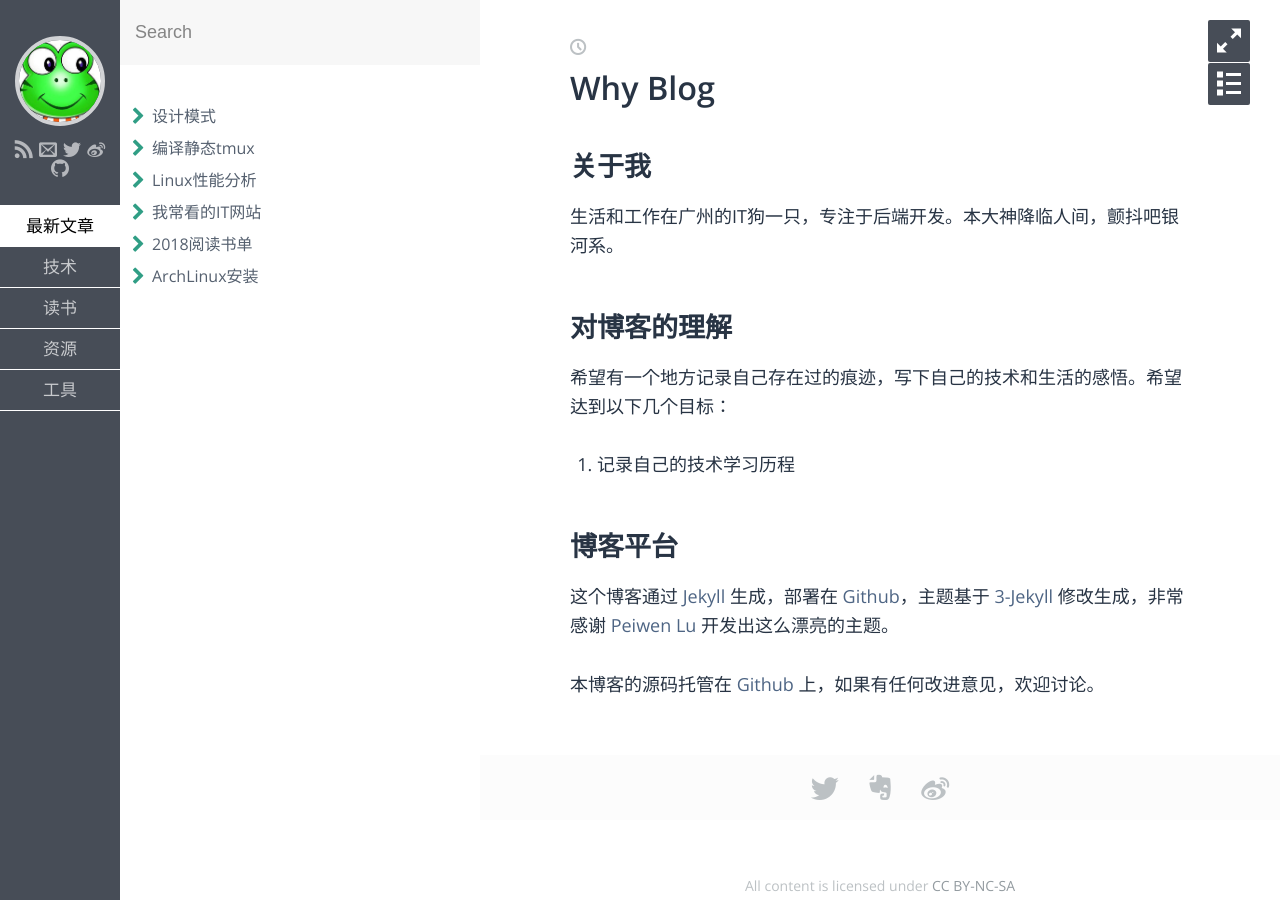
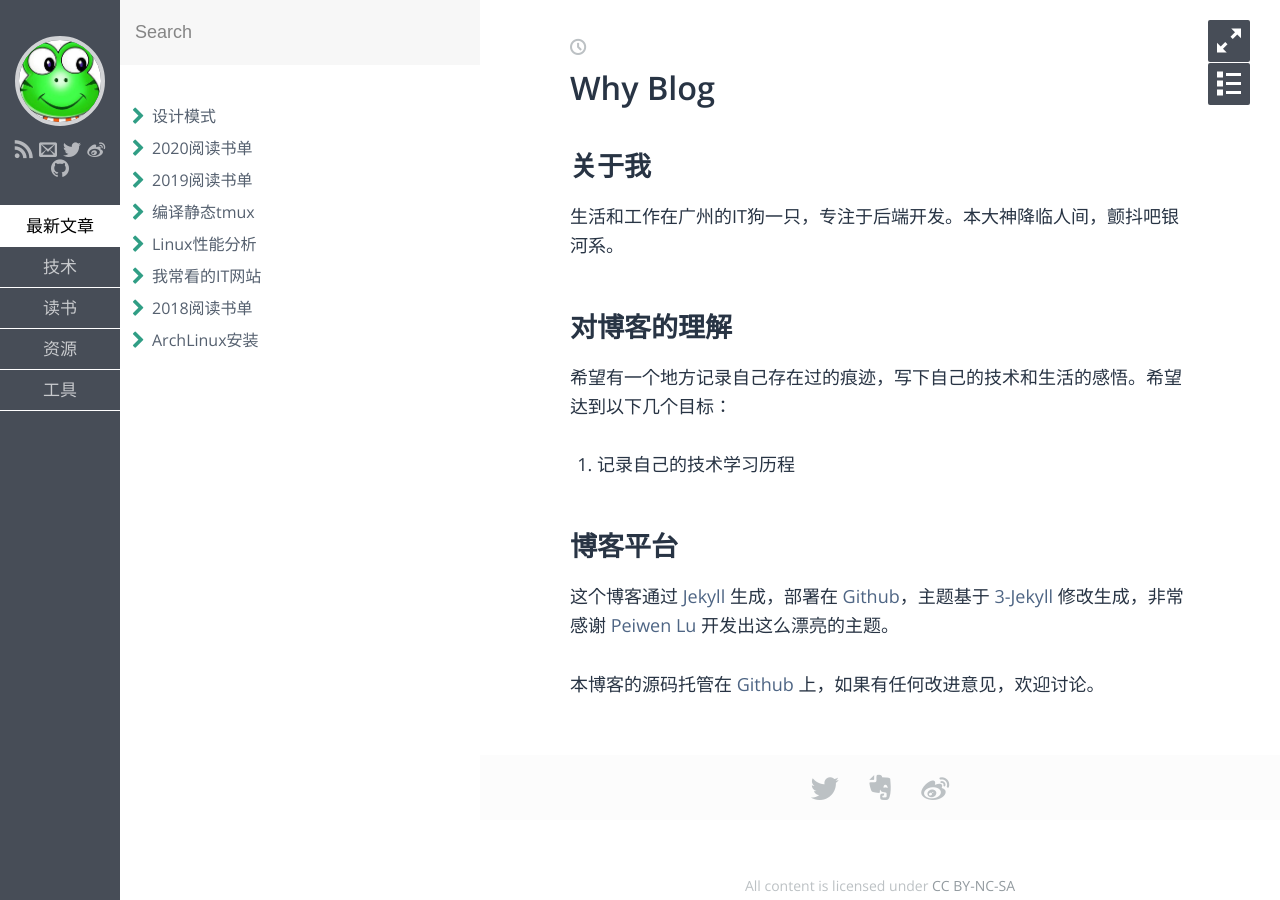
Before and after one commit to pzj/pzj.github.io, a Jekyll site: the page built from index.md, in a window 1280 px wide. Built offline with Jekyll 4.4.1, drawn with Linux system fonts in a browser that asks for light colours; some web fonts are replaced.

Commit message:
update bosk list

```diff
--- /dev/null
+++ b/_posts/book/2019-01-01-book-list-of-2019.md
@@ -0,0 +1,10 @@
+---
+layout: post
+title: 2019阅读书单
+category: 读书
+keywords: 阅读,书单,2019
+---
+
+
+书单：
+古今数学思想（套装共3册）
--- /dev/null
+++ b/_posts/book/2020-01-01-book-list-of-2020.md
@@ -0,0 +1,6 @@
+---
+layout: post
+title: 2020阅读书单
+category: 读书
+keywords: 阅读,书单,2020
+---
```
Also changed, not shown: _posts/book/2018-09-01-book-list-of-2018.md (+0 -4 lines).
